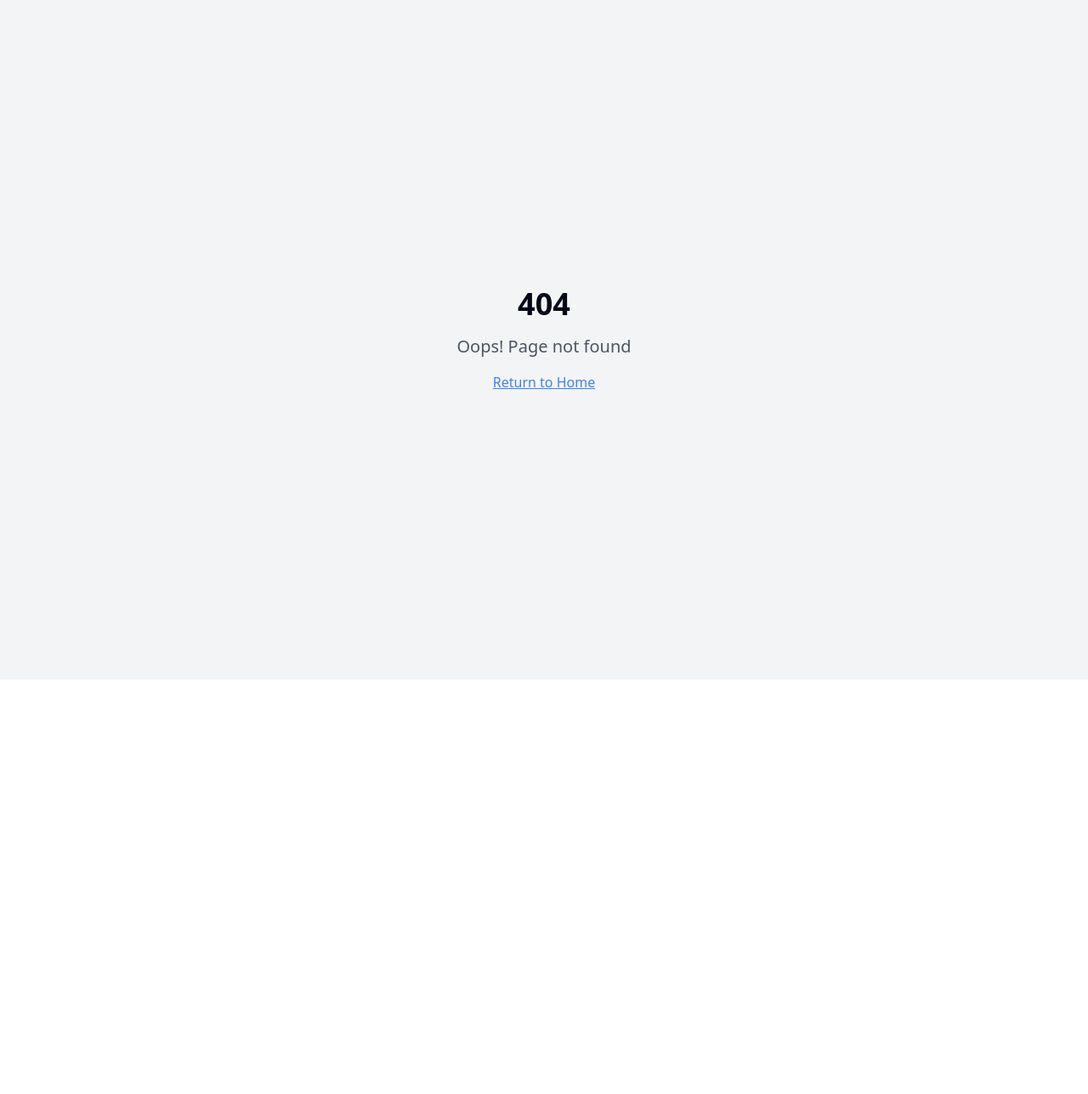
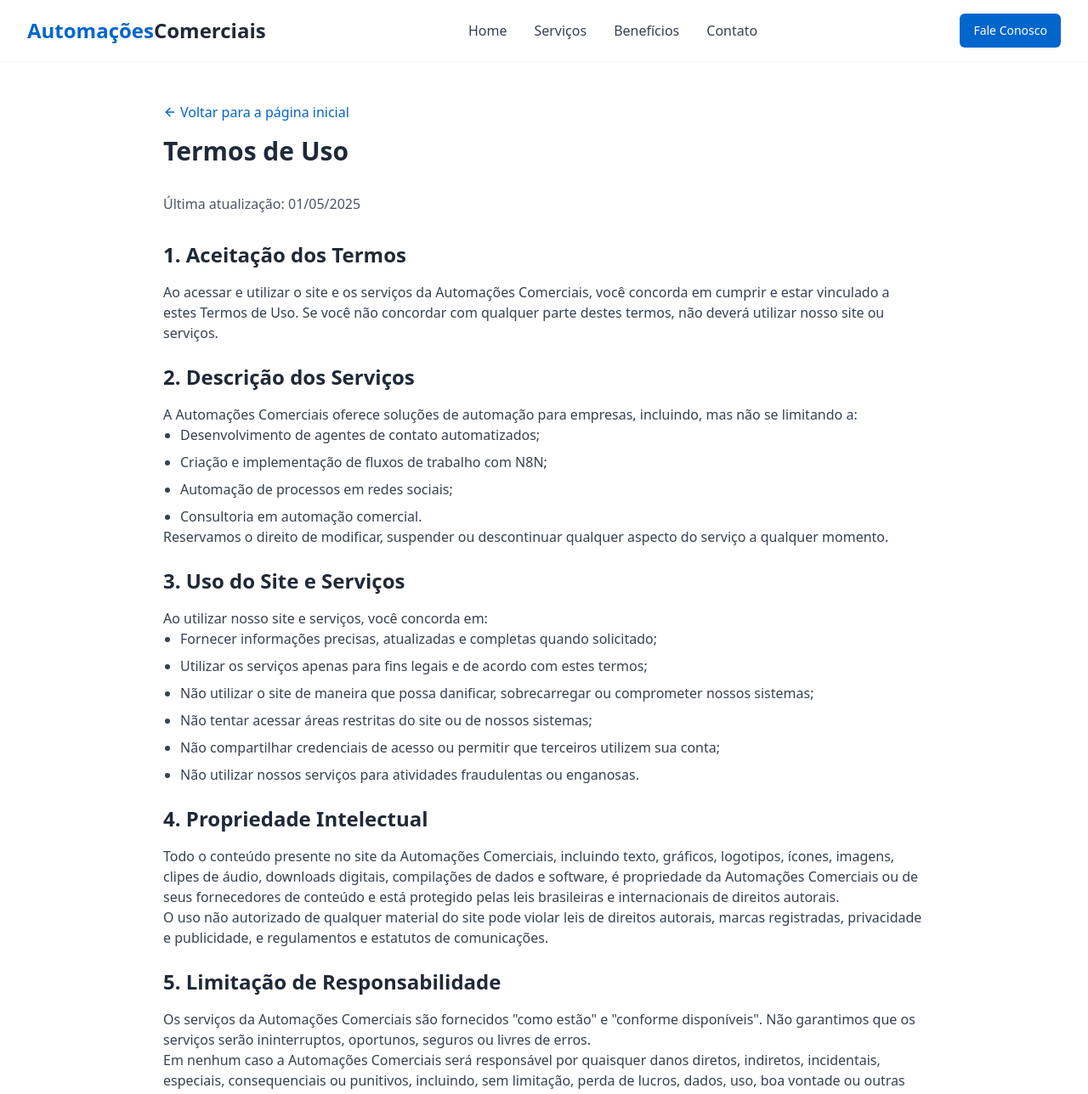
Before and after one commit to automacoescomerciaisintegradas/fluxo-conecta-automates, a React (Vite) app: page /termos-de-uso in a window 1280 px wide. Before the commit this address had no page. Shown: the top 1288 px of the page at 85% size. Before the commit the page ends 800 px from the top, so only its background shows below. Built offline with nearby package versions, Linux system fonts and the light colour scheme.

Commit message:
Add terms of use page
Add a new page for terms of use.

```diff
--- a/src/App.tsx
+++ b/src/App.tsx
@@ -7,6 +7,7 @@ import { BrowserRouter, Routes, Route } from "react-router-dom";
 import Index from "./pages/Index";
 import NotFound from "./pages/NotFound";
 import PrivacyPolicy from "./pages/PrivacyPolicy";
+import TermsOfUse from "./pages/TermsOfUse";
 
 const queryClient = new QueryClient();
 
@@ -19,6 +20,7 @@ const App = () => (
         <Routes>
           <Route path="/" element={<Index />} />
           <Route path="/politica-de-privacidade" element={<PrivacyPolicy />} />
+          <Route path="/termos-de-uso" element={<TermsOfUse />} />
           {/* ADD ALL CUSTOM ROUTES ABOVE THE CATCH-ALL "*" ROUTE */}
           <Route path="*" element={<NotFound />} />
         </Routes>
--- a/src/components/Footer.tsx
+++ b/src/components/Footer.tsx
@@ -50,6 +50,7 @@ const Footer = () => {
               <li><a href="#benefits" className="text-gray-400 hover:text-white transition-colors">Benefícios</a></li>
               <li><a href="#contact" className="text-gray-400 hover:text-white transition-colors">Contato</a></li>
               <li><Link to="/politica-de-privacidade" className="text-gray-400 hover:text-white transition-colors">Política de Privacidade</Link></li>
+              <li><Link to="/termos-de-uso" className="text-gray-400 hover:text-white transition-colors">Termos de Uso</Link></li>
             </ul>
           </div>
 
@@ -65,8 +66,9 @@ const Footer = () => {
 
         <div className="mt-12 pt-8 border-t border-gray-800 text-center text-gray-400">
           <p>&copy; {currentYear} Automações Comerciais. Todos os direitos reservados.</p>
-          <p className="mt-2">
+          <p className="mt-2 flex justify-center space-x-4">
             <Link to="/politica-de-privacidade" className="hover:text-white transition-colors">Política de Privacidade</Link>
+            <Link to="/termos-de-uso" className="hover:text-white transition-colors">Termos de Uso</Link>
           </p>
         </div>
       </div>
--- /dev/null
+++ b/src/pages/TermsOfUse.tsx
@@ -0,0 +1,130 @@
+
+import { ArrowLeft } from "lucide-react";
+import { Link } from "react-router-dom";
+import Footer from "@/components/Footer";
+import Navbar from "@/components/Navbar";
+
+const TermsOfUse = () => {
+  return (
+    <div className="min-h-screen flex flex-col">
+      <Navbar />
+
+      <main className="container-section mx-auto py-12 px-4 flex-1">
+        <div className="max-w-4xl mx-auto">
+          <div className="mb-6">
+            <Link
+              to="/"
+              className="inline-flex items-center text-automation-blue hover:underline mb-4"
+            >
+              <ArrowLeft size={16} className="mr-1" /> Voltar para a página inicial
+            </Link>
+            <h1 className="text-3xl font-bold mb-8 text-gray-800">Termos de Uso</h1>
+            <p className="text-gray-600 mb-8">Última atualização: {new Date().toLocaleDateString('pt-BR')}</p>
+          </div>
+
+          <div className="prose max-w-none text-gray-700 space-y-6">
+            <section>
+              <h2 className="text-2xl font-semibold text-gray-800 mb-4">1. Aceitação dos Termos</h2>
+              <p>
+                Ao acessar e utilizar o site e os serviços da Automações Comerciais, você concorda em cumprir e estar vinculado a estes Termos de Uso. Se você não concordar com qualquer parte destes termos, não deverá utilizar nosso site ou serviços.
+              </p>
+            </section>
+
+            <section>
+              <h2 className="text-2xl font-semibold text-gray-800 mb-4">2. Descrição dos Serviços</h2>
+              <p>
+                A Automações Comerciais oferece soluções de automação para empresas, incluindo, mas não se limitando a:
+              </p>
+              <ul className="list-disc pl-5 space-y-2">
+                <li>Desenvolvimento de agentes de contato automatizados;</li>
+                <li>Criação e implementação de fluxos de trabalho com N8N;</li>
+                <li>Automação de processos em redes sociais;</li>
+                <li>Consultoria em automação comercial.</li>
+              </ul>
+              <p>
+                Reservamos o direito de modificar, suspender ou descontinuar qualquer aspecto do serviço a qualquer momento.
+              </p>
+            </section>
+
+            <section>
+              <h2 className="text-2xl font-semibold text-gray-800 mb-4">3. Uso do Site e Serviços</h2>
+              <p>Ao utilizar nosso site e serviços, você concorda em:</p>
+              <ul className="list-disc pl-5 space-y-2">
+                <li>Fornecer informações precisas, atualizadas e completas quando solicitado;</li>
+                <li>Utilizar os serviços apenas para fins legais e de acordo com estes termos;</li>
+                <li>Não utilizar o site de maneira que possa danificar, sobrecarregar ou comprometer nossos sistemas;</li>
+                <li>Não tentar acessar áreas restritas do site ou de nossos sistemas;</li>
+                <li>Não compartilhar credenciais de acesso ou permitir que terceiros utilizem sua conta;</li>
+                <li>Não utilizar nossos serviços para atividades fraudulentas ou enganosas.</li>
+              </ul>
+            </section>
+
+            <section>
+              <h2 className="text-2xl font-semibold text-gray-800 mb-4">4. Propriedade Intelectual</h2>
+              <p>
+                Todo o conteúdo presente no site da Automações Comerciais, incluindo texto, gráficos, logotipos, ícones, imagens, clipes de áudio, downloads digitais, compilações de dados e software, é propriedade da Automações Comerciais ou de seus fornecedores de conteúdo e está protegido pelas leis brasileiras e internacionais de direitos autorais.
+              </p>
+              <p>
+                O uso não autorizado de qualquer material do site pode violar leis de direitos autorais, marcas registradas, privacidade e publicidade, e regulamentos e estatutos de comunicações.
+              </p>
+            </section>
+
+            <section>
+              <h2 className="text-2xl font-semibold text-gray-800 mb-4">5. Limitação de Responsabilidade</h2>
+              <p>
+                Os serviços da Automações Comerciais são fornecidos "como estão" e "conforme disponíveis". Não garantimos que os serviços serão ininterruptos, oportunos, seguros ou livres de erros.
+              </p>
+              <p>
+                Em nenhum caso a Automações Comerciais será responsável por quaisquer danos diretos, indiretos, incidentais, especiais, consequenciais ou punitivos, incluindo, sem limitação, perda de lucros, dados, uso, boa vontade ou outras perdas intangíveis, resultantes do uso ou da incapacidade de usar nossos serviços.
+              </p>
+            </section>
+
+            <section>
+              <h2 className="text-2xl font-semibold text-gray-800 mb-4">6. Privacidade</h2>
+              <p>
+                O uso de nosso site está sujeito à nossa <Link to="/politica-de-privacidade" className="text-automation-blue hover:underline">Política de Privacidade</Link>, que descreve como coletamos, utilizamos e protegemos suas informações pessoais.
+              </p>
+            </section>
+
+            <section>
+              <h2 className="text-2xl font-semibold text-gray-800 mb-4">7. Rescisão</h2>
+              <p>
+                Reservamos o direito de encerrar ou suspender o acesso a nossos serviços, sem aviso prévio, por qualquer motivo, incluindo, sem limitação, violação destes Termos de Uso.
+              </p>
+            </section>
+
+            <section>
+              <h2 className="text-2xl font-semibold text-gray-800 mb-4">8. Alterações nos Termos</h2>
+              <p>
+                Podemos revisar e atualizar estes Termos de Uso periodicamente, a nosso critério. Todas as alterações entram em vigor imediatamente quando publicadas no site. Seu uso continuado do site após a publicação de Termos de Uso revisados significa que você aceita e concorda com as alterações.
+              </p>
+            </section>
+
+            <section>
+              <h2 className="text-2xl font-semibold text-gray-800 mb-4">9. Lei Aplicável</h2>
+              <p>
+                Estes Termos de Uso são regidos e interpretados de acordo com as leis do Brasil. Qualquer disputa decorrente destes termos será resolvida exclusivamente nos tribunais da comarca de São Paulo, SP.
+              </p>
+            </section>
+
+            <section>
+              <h2 className="text-2xl font-semibold text-gray-800 mb-4">10. Contato</h2>
+              <p>
+                Se você tiver dúvidas ou preocupações sobre estes Termos de Uso, entre em contato conosco:
+              </p>
+              <div className="mt-2">
+                <p><strong>E-mail:</strong> contato@automacoescomerciais.com.br</p>
+                <p><strong>Telefone:</strong> (11) 99999-9999</p>
+                <p><strong>Endereço:</strong> São Paulo, SP - Brasil</p>
+              </div>
+            </section>
+          </div>
+        </div>
+      </main>
+
+      <Footer />
+    </div>
+  );
+};
+
+export default TermsOfUse;
```
